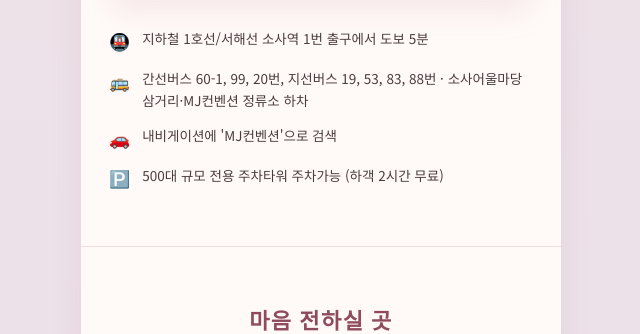
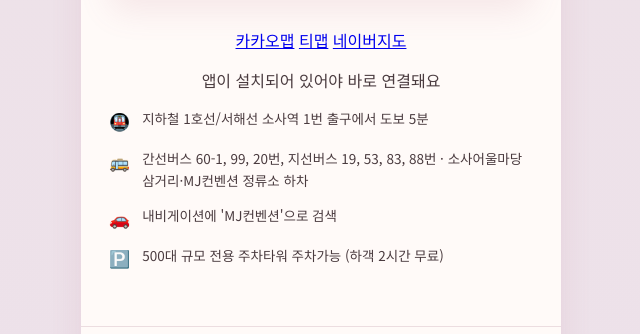
Before and after one commit to hyunni26/wd_invitation, a Flask app: page / in a window 1280 px wide. Shown: the part 2894-3228 px from the top of the page, without its empty margins (319-959 px from the left). Run offline with Flask 3, Linux system fonts and the light colour scheme; some libraries are stand-ins or nearby versions.

Commit message:
Update index.html
오시는 길에 카카오맵·티맵·네이버지도 길찾기 버튼 추가

```diff
--- a/templates/index.html
+++ b/templates/index.html
@@ -125,6 +125,15 @@
       {% endif %}
     </div>
 
+    {% if info.map_lat and info.map_lng %}
+    <div class="nav-links">
+      <a class="nav-links__item" href="kakaomap://route?ep={{ info.map_lat }},{{ info.map_lng }}&by=CAR">카카오맵</a>
+      <a class="nav-links__item" href="tmap://route?goalname={{ info.venue_name | urlencode }}&goalx={{ info.map_lng }}&goaly={{ info.map_lat }}">티맵</a>
+      <a class="nav-links__item" href="nmap://route/car?dlat={{ info.map_lat }}&dlng={{ info.map_lng }}&dname={{ info.venue_name | urlencode }}&appname=invitation.wedding">네이버지도</a>
+    </div>
+    <p class="nav-links__hint">앱이 설치되어 있어야 바로 연결돼요</p>
+    {% endif %}
+
     <div class="transit">
       <div class="transit__row"><span class="transit__icon">🚇</span><p>{{ info.transit_subway }}</p></div>
       <div class="transit__row"><span class="transit__icon">🚌</span><p>{{ info.transit_bus }}</p></div>
```
